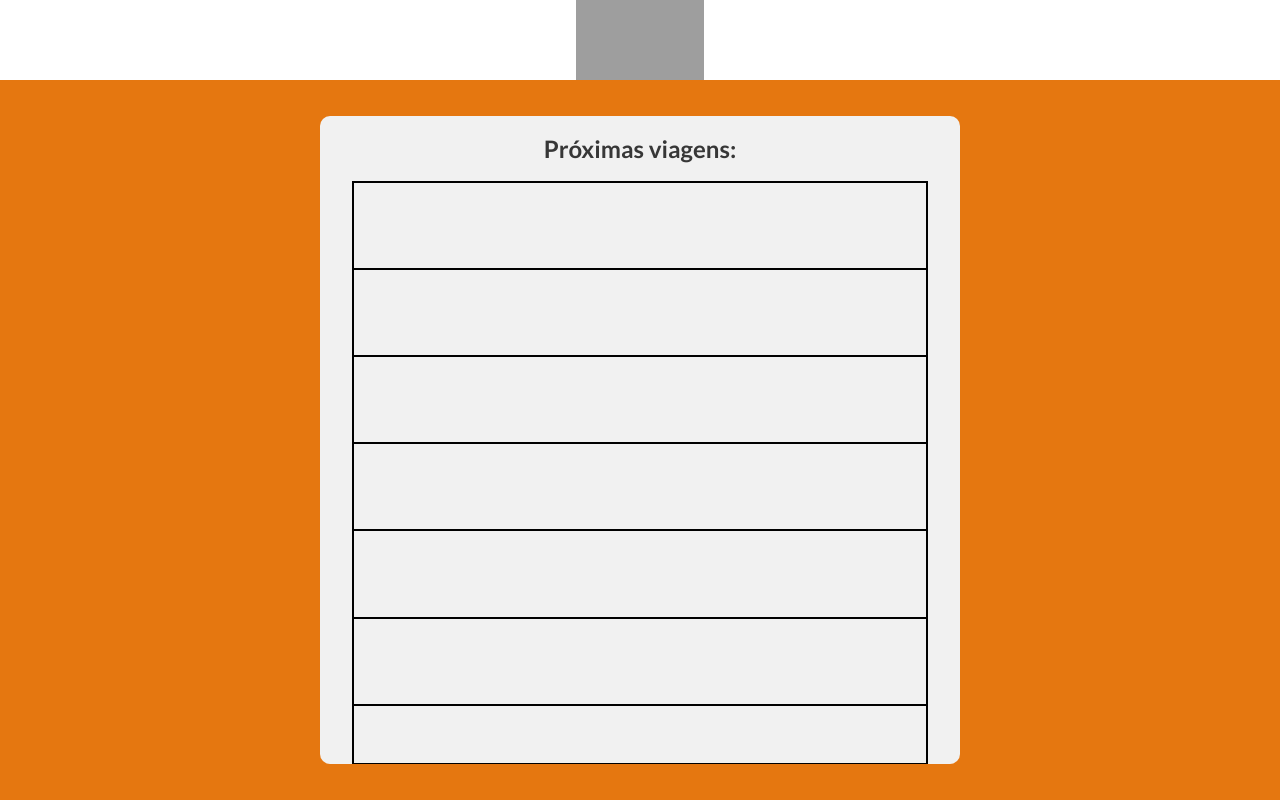
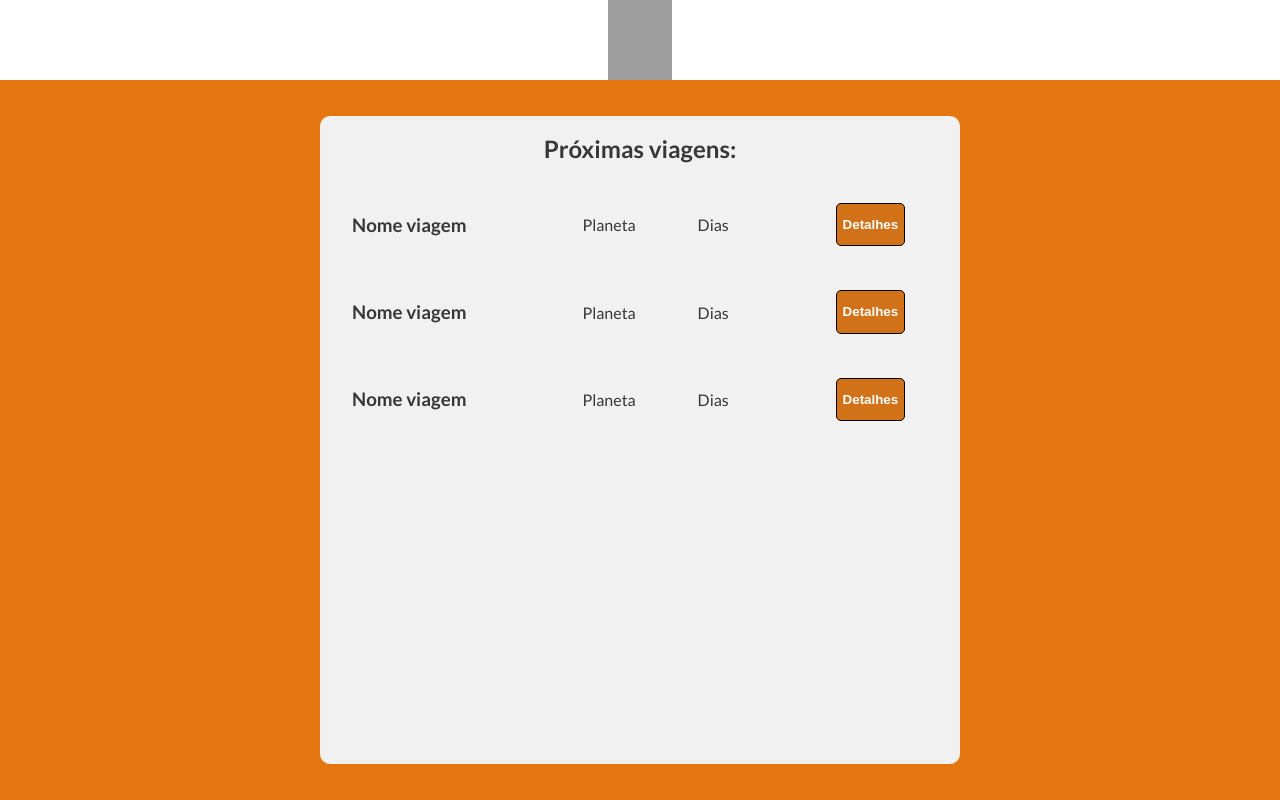
Before and after one commit to future4code/Wagner-Silva, a React (Create React App) app in the folder semana10/futurex/: page /trips in a window 1280 px wide. Built offline with nearby package versions, Linux system fonts and the light colour scheme; grey boxes are pictures that could not be loaded.

Commit message:
Páginas de listagem e detalhes de uma viagem implementadas estaticamente

```diff
--- a/semana10/futurex/src/components/Header.js
+++ b/semana10/futurex/src/components/Header.js
@@ -17,7 +17,7 @@ const LogoContainer = styled.div`
     display: flex;
     align-items: center;
     justify-content: center;
-    width: 10%;
+    width: 5%;
     height: 100%;
     position: absolute;
     z-index: 1;
--- a/semana10/futurex/src/pages/TripDetails.js
+++ b/semana10/futurex/src/pages/TripDetails.js
@@ -3,6 +3,113 @@ import Header from '../components/Header';
 import colors from '../utils/colors';
 import styled from 'styled-components';
 
-const TripDetails = () => {}
+const TripDetailsPageContainer = styled.div`
+    width: 100vw;
+    height: 100vh;
+`
+
+const TripDetailsContainer = styled.div`
+    background-color: ${colors.orange};
+    display: flex;
+    align-items: center;
+    justify-content: center;
+    width: 100%;
+    height: 90%;
+`
+
+const Trip = styled.div`
+    background-color: ${colors.whiteVariant};
+    display: flex;
+    flex-direction: column;
+    align-items: center;
+    justify-content: space-around;
+    width: 50%;
+    height: 90%;
+    border-radius: 10px;
+    color: ${colors.blackLight};
+`
+
+const Details = styled.section`
+    display: grid;
+    grid-template-rows: 40% 50%;
+    justify-items: center;
+    width: 90%;
+    height: 80%;
+`
+
+const InfoContainer = styled.div`
+    display: flex;
+    flex-direction: column;
+    justify-content: space-around;
+    width: 100%;
+    height: 100%;
+`
+
+const DurationContainer = styled.div`
+    display: grid;
+    grid-template-columns: repeat(2, 50%);
+    align-items: center;
+    width: 100%;
+    height: 10%;
+`
+
+const DescriptionContainer = styled.div`
+    display: grid;
+    grid-template-rows: 5% 25% 75%;
+    align-items: center;
+    width: 100%;
+    height: 100%;
+`
+
+const Line = styled.hr`
+    width: 100%;
+    border: none;
+    border-bottom: 1px solid ${colors.black};
+`
+
+const DescriptionText = styled.p`
+    align-self: flex-start;
+`
+
+const ButtonCandidate = styled.button`
+    background-color: ${colors.orangeDark};
+    width: 30%;
+    height: 10%;
+    justify-self: center;
+    border: 1px solid ${colors.black};
+    border-radius: 5px;
+    font-weight: bold;
+    color: ${colors.white};
+    cursor: pointer;
+    outline: none;
+`
+
+const TripDetails = () => {
+    return (
+        <TripDetailsPageContainer>
+            <Header logo={true} center={true} />
+            <TripDetailsContainer>
+                <Trip>
+                    <Details>
+                        <InfoContainer>
+                            <h3>Nome viagem</h3>
+                            <p>Planeta</p>
+                            <DurationContainer>
+                                <p><strong>Data</strong></p>
+                                <p><strong>Duração</strong></p>
+                            </DurationContainer>
+                        </InfoContainer>
+                        <DescriptionContainer>
+                            <Line />
+                            <h4>Descrição</h4>
+                            <DescriptionText>kowngowrngopqrgnp</DescriptionText>
+                        </DescriptionContainer>
+                    </Details>
+                    <ButtonCandidate>QUERO ENTRAR NESSA</ButtonCandidate>
+                </Trip>
+            </TripDetailsContainer>
+        </TripDetailsPageContainer>
+    )
+}
 
 export default TripDetails;
--- a/semana10/futurex/src/pages/TripsList.js
+++ b/semana10/futurex/src/pages/TripsList.js
@@ -1,4 +1,5 @@
 import React from 'react';
+import { useHistory } from 'react-router-dom';
 import Header from '../components/Header';
 import colors from '../utils/colors';
 import styled from 'styled-components';
@@ -40,18 +41,36 @@ const ContentHeader = styled.header`
 const TripsRegistered = styled.section`
     width: 90%;
     height: 90%;
-    border: 1px solid black;
     overflow: scroll;
 `
 
 const Trip = styled.article`
-    display: flex;
+    display: grid;
+    grid-template-columns: 2fr repeat(3, 1fr);
+    align-items: center;
     width: 100%;
     height: 15%;
+`
+
+const ButtonDetails = styled.button`
+    background-color: ${colors.orangeDark};
+    width: 60%;
+    height: 50%;
+    justify-self: center;
     border: 1px solid ${colors.black};
+    border-radius: 5px;
+    font-weight: bold;
+    color: ${colors.white};
+    cursor: pointer;
+    outline: none;
 `
 
 const TripsList = () => {
+    let history = useHistory();
+
+    const goToTripDetails = () => {
+        history.push("/trips/viagem1");
+    }
     return (
         <TripsListPageContainer>
             <Header logo={true} center={true} />
@@ -61,17 +80,24 @@ const TripsList = () => {
                         <h1>Próximas viagens:</h1>
                     </ContentHeader>
                     <TripsRegistered>
-                        <Trip />
-                        <Trip />
-                        <Trip />
-                        <Trip />
-                        <Trip />
-                        <Trip />
-                        <Trip />
-                        <Trip />
-                        <Trip />
-                        <Trip />
-                        <Trip />
+                        <Trip>
+                            <h3>Nome viagem</h3>
+                            <p>Planeta</p>
+                            <p>Dias</p>
+                            <ButtonDetails onClick={goToTripDetails}>Detalhes</ButtonDetails>
+                        </Trip>
+                        <Trip>
+                            <h3>Nome viagem</h3>
+                            <p>Planeta</p>
+                            <p>Dias</p>
+                            <ButtonDetails>Detalhes</ButtonDetails>
+                        </Trip>
+                        <Trip>
+                            <h3>Nome viagem</h3>
+                            <p>Planeta</p>
+                            <p>Dias</p>
+                            <ButtonDetails>Detalhes</ButtonDetails>
+                        </Trip>
                     </TripsRegistered>
                 </ContentContainer>
             </TripsListContainer>
--- a/semana10/futurex/src/utils/colors.js
+++ b/semana10/futurex/src/utils/colors.js
@@ -1,6 +1,7 @@
 export default {
     black: "#000000",
     blackLight: "#373737",
+    green: "#1CBA31",
     orange: "#E57710",
     orangeLight: "#DC9120",
     orangeDark: "#D17219",
```
